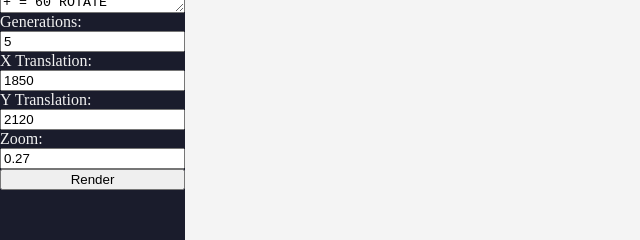
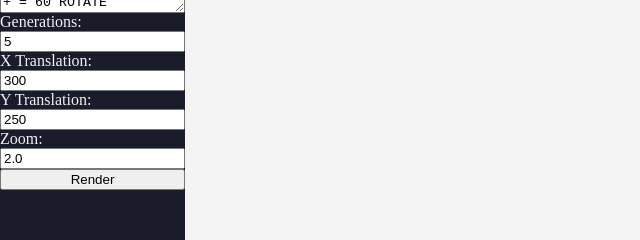
Before and after one commit to eeyoretheman/elster, a plain HTML site: page index.html in a window 1280 px wide. Shown: the part 169-409 px from the top of the page, 0-640 px from the left. Drawn offline with Linux system fonts and the light colour scheme.

Commit message:
fix: change default UI parameters

```diff
--- a/index.html
+++ b/index.html
@@ -33,13 +33,13 @@ F = 1 FORWARD
       <input id="generations" type="number" value="5">
 
       <label for="xTranslation">X Translation:</label>
-      <input id="xTranslation" type="number" value="1850">
+      <input id="xTranslation" type="number" value="300">
 
       <label for="yTranslation">Y Translation:</label>
-      <input id="yTranslation" type="number" value="2120">
+      <input id="yTranslation" type="number" value="250">
 
       <label for="zoom">Zoom:</label>
-      <input id="zoom" type="number" value="0.27">
+      <input id="zoom" type="number" value="2.0">
 
       <button type="button" onclick="render()">Render</button>
 
--- a/index.ts
+++ b/index.ts
@@ -287,7 +287,6 @@ function render() {
     const zoomLocation = gl.getUniformLocation(program, "u_zoom")
     gl.uniform1f(zoomLocation, zoom)
 
-
     turtle(processedSymbols, gl)
 }
 
```
